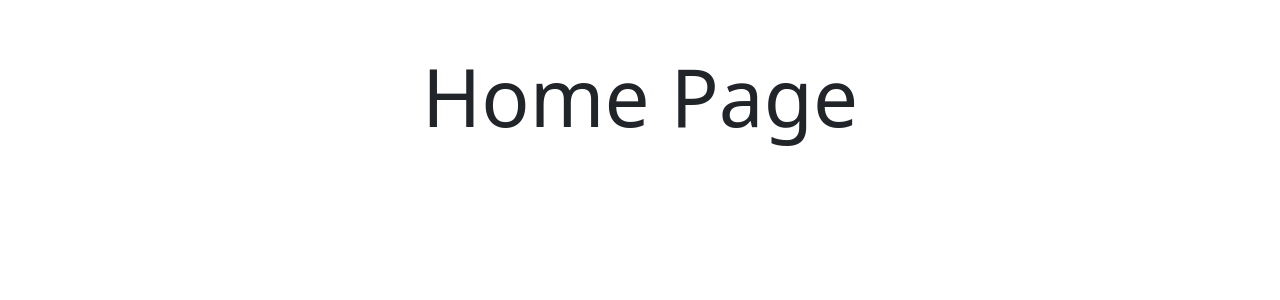
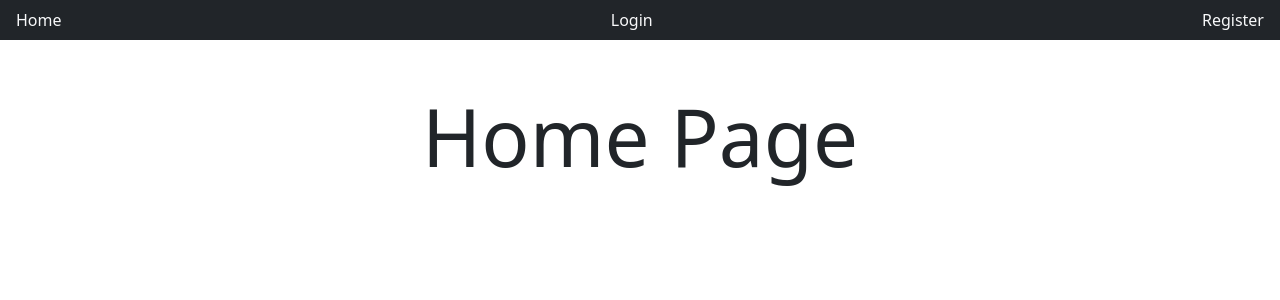
Before and after one commit to rakshithsgowda/mern-practise-socialmedia-frontend, a Next.js app: page / in a window 1280 px wide. Shown: the top 300 px of the page. Built offline with nearby package versions, Linux system fonts and the light colour scheme.

Commit message:
navigation

```diff
--- /dev/null
+++ b/components/Nav.js
@@ -0,0 +1,29 @@
+import Link from 'next/link'
+
+
+const Nav = () => {
+  return (
+
+          <nav className="nav bg-dark d-flex justify-content-between">
+
+                  <Link href='/'  >
+                    <a  className='nav-link text-light'>Home</a>
+                  </Link>
+
+                  <Link href='/login'  >
+                    <a className='nav-link text-light'>Login</a>
+                  </Link>
+
+
+                  <Link href='/register' >
+                    <a className='nav-link text-light'>Register</a>
+                  </Link>
+
+
+          </nav>
+
+
+  )
+}
+
+export default Nav
--- a/pages/_app.js
+++ b/pages/_app.js
@@ -1,8 +1,13 @@
 import "bootstrap/dist/css/bootstrap.min.css"
-
+import Nav from '../components/Nav'
 
 function MyApp({ Component, pageProps }) {
-  return <Component {...pageProps} />
+  return (
+    <>
+      <Nav/>
+      <Component {...pageProps} />
+    </>
+  )
 }
 
 
```
